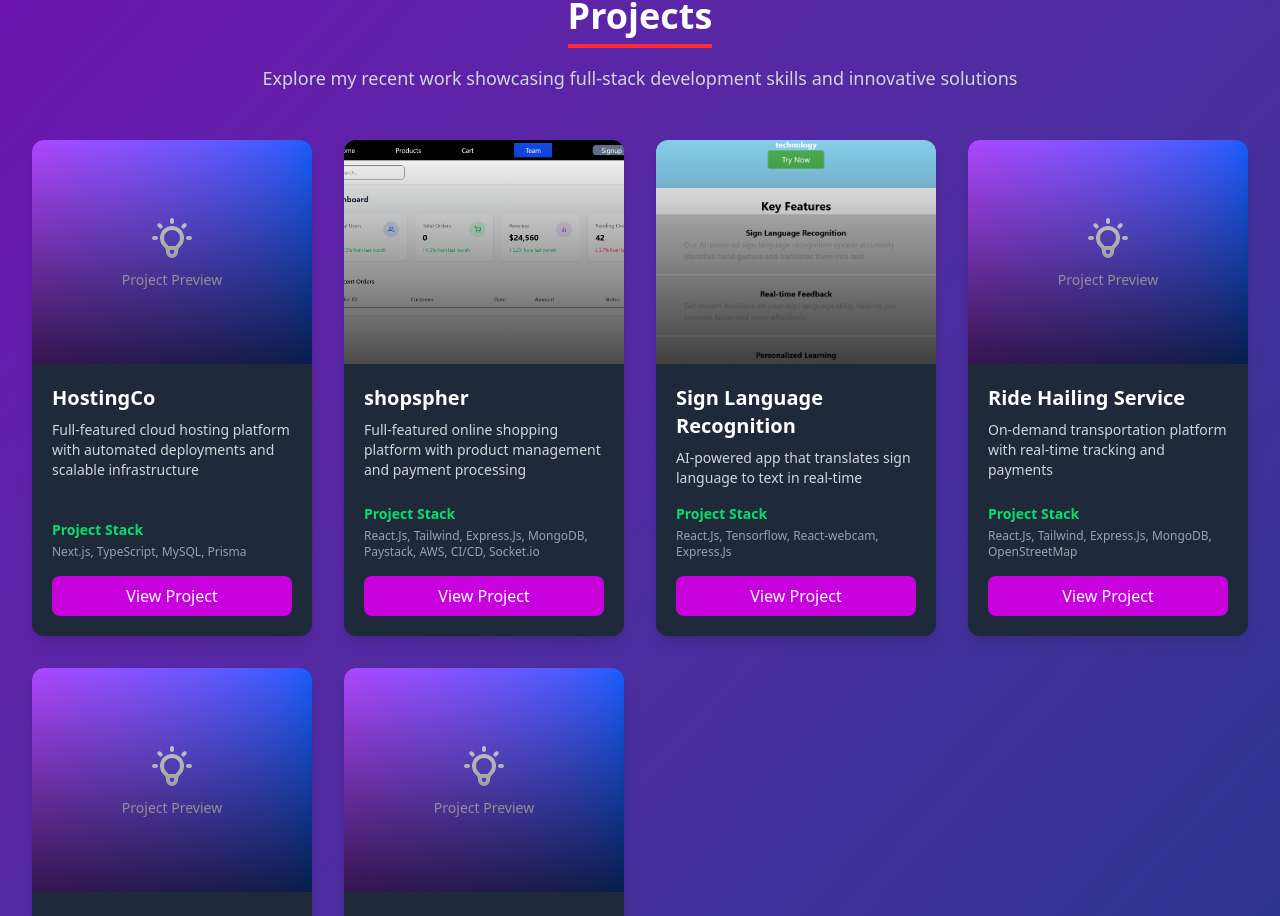
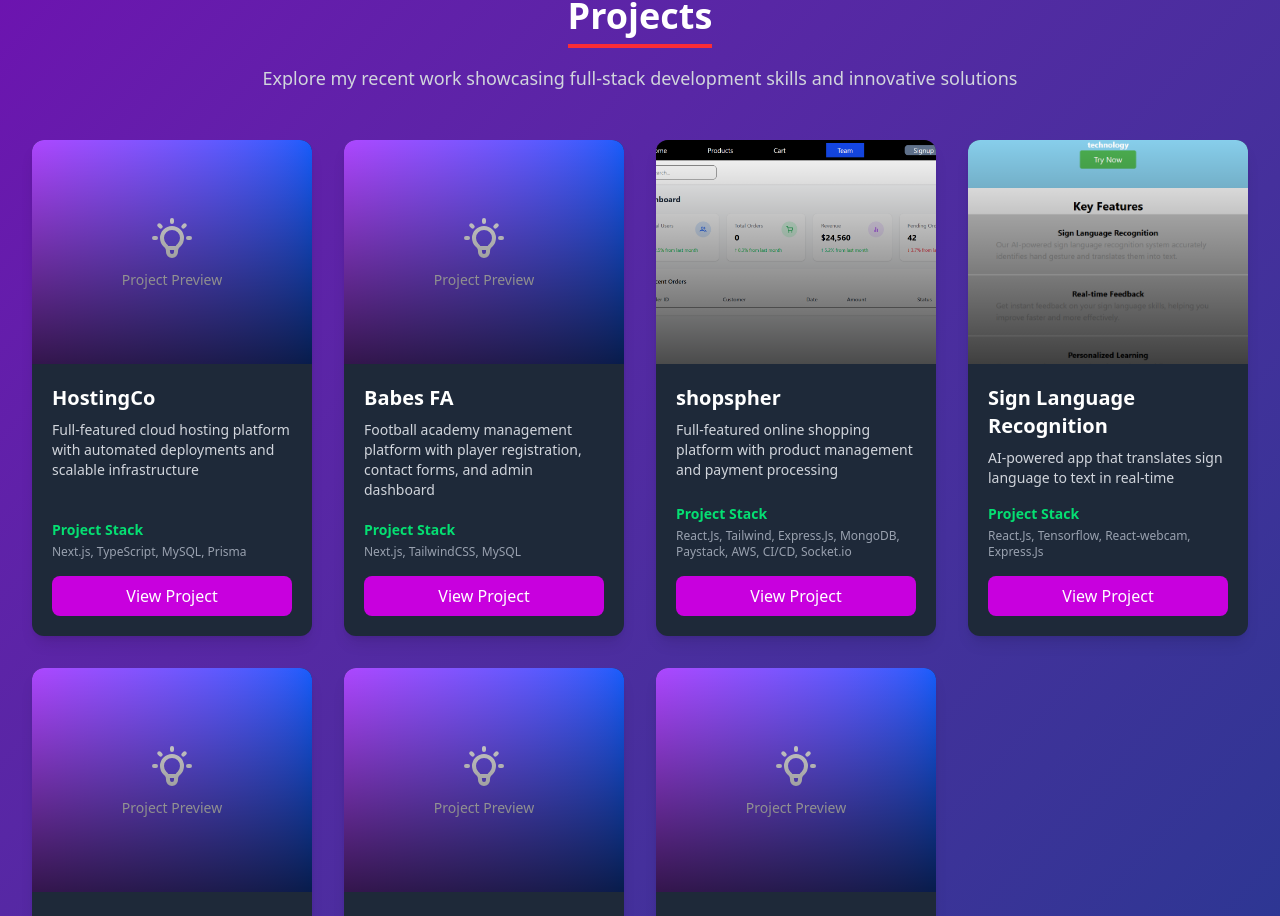
Before and after one commit to 11093261/myportfoliowebsite, a React (Vite) app: page / in a window 1280 px wide. Shown: the part 2404-3320 px from the top of the page. Built offline with nearby package versions, Linux system fonts and the light colour scheme.

Commit message:
profilecommit

```diff
--- a/src/Components/Project.jsx
+++ b/src/Components/Project.jsx
@@ -13,6 +13,15 @@ const Project = () => {
       stack: "Next.js, TypeScript, MySQL, Prisma",
       image: null,
       link: "https://goldfish-app-zkm6w.ondigitalocean.app/"
+    },
+    // ✅ NEW PROJECT: Babes FA (inserted as second project)
+    {
+      id: 7,
+      title: "Babes FA",
+      description: "Football academy management platform with player registration, contact forms, and admin dashboard",
+      stack: "Next.js, TailwindCSS, MySQL",
+      image: null,
+      link: "https://babe-fa.vercel.app/"
     },
     {
       id: 2,
```
